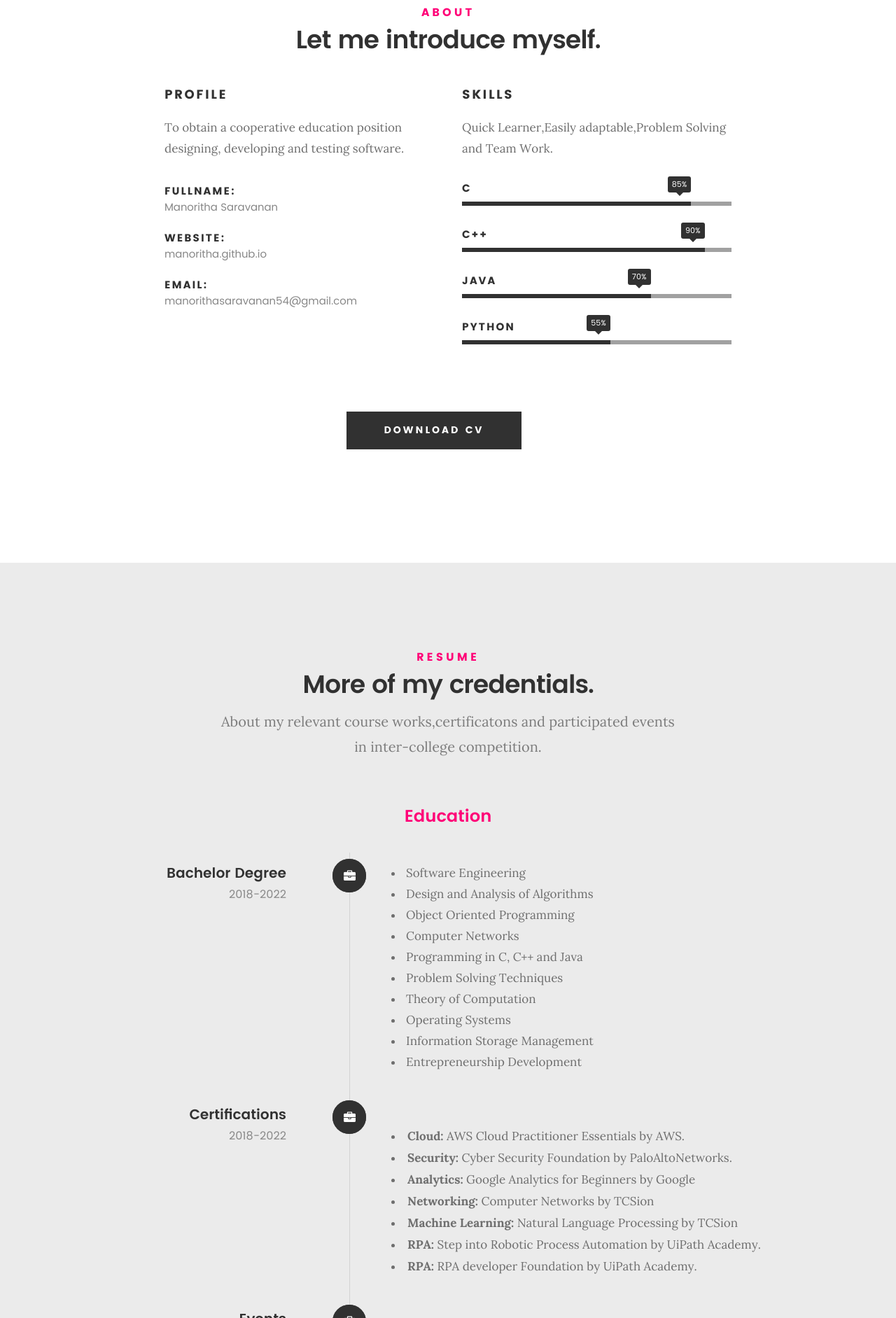
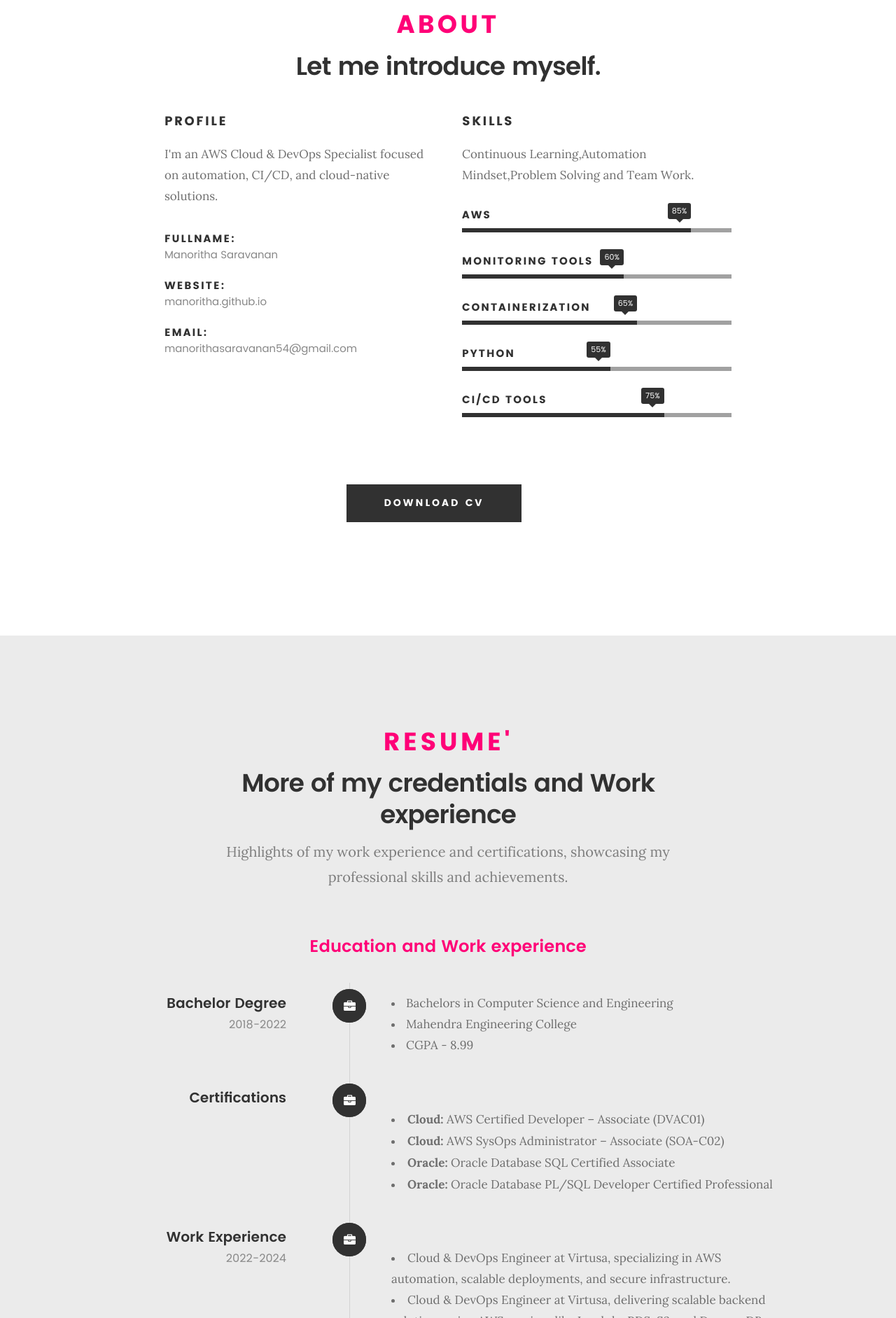
Before and after one commit to Manoritha/manoritha.github.io, a plain HTML site: page index.html in a window 1280 px wide. Shown: the part 917-2800 px from the top of the page at 70% size. Drawn offline with Linux system fonts and the light colour scheme; files whose address does not match are found by name.

Commit message:
Updated index.html

```diff
--- a/index.html
+++ b/index.html
@@ -77,7 +77,9 @@
 
 	   			<p class="intro-position">
 	   				<span>Computer Science Graduate</span>
-	   				<span>Aspiring Software Engineer</span>
+
+
+	   				<span>Cloud DevOps Engineer</span>
 	   			</p>
 
 	   			<a class="button stroke smoothscroll" href="#about" title="">More About Me</a>
@@ -102,7 +104,7 @@
    	<div class="row section-intro">
    		<div class="col-twelve">
 
-   			<h5>About</h5>
+   			<h5 style=" font-size: 36px">About</h5>
    			<h1>Let me introduce myself.</h1>
 
    		</div>
@@ -113,7 +115,8 @@
    		<div class="col-six tab-full">
 
    			<h3>Profile</h3>
-   			<p>To obtain a cooperative education position designing, developing and testing software. </p>
+
+   			<p>I'm an AWS Cloud & DevOps Specialist focused on automation, CI/CD, and cloud-native solutions. </p>
    			<ul class="info-list">
    				<li>
    					<strong>Fullname:</strong>
@@ -135,25 +138,32 @@
    		<div class="col-six tab-full">
 
    			<h3>Skills</h3>
-   			<p>Quick Learner,Easily adaptable,Problem Solving and Team Work.</p>
+
+
+   			<p>Continuous Learning,Automation Mindset,Problem Solving and Team Work.</p>
 
 				<ul class="skill-bars">
 				   <li>
 				   	<div class="progress percent85"><span>85%</span></div>
-				   	<strong>C</strong>
+          <strong>AWS</strong>
 				   </li>
 				   <li>
-				   	<div class="progress percent90"><span>90%</span></div>
-				   	<strong>C++</strong>
+				   	<div class="progress percent60"><span>60%</span></div>
+				   	<strong>Monitoring tools</strong>
 				   </li>
 				   <li>
-				   	<div class="progress percent70"><span>70%</span></div>
-				   	<strong>Java</strong>
+				   	<div class="progress percent65"><span>65%</span></div>
+				   	<strong>Containerization</strong>
 				   </li>
 				   <li>
 				   	<div class="progress percent55"><span>55%</span></div>
 				   	<strong>Python</strong>
 				   </li>
+
+				   <li>
+					<div class="progress percent75"><span>75%</span></div>
+					<strong>CI/CD Tools</strong>
+				</li>
 				   </ul> <!-- /skill-bars -->
 
    		</div>
@@ -162,7 +172,7 @@
 
    	<div class="row button-section">
    		<div class="col-twelve">
-   			<a href="https://manoritha.github.io/resume.pdf" title="Download CV" class="button button-primary" target="new">Download CV</a>
+   			<a href="https://manoritha.github.io/Manoritha_Saravanan_Resume'.pdf" title="Download CV" class="button button-primary" target="new">Download CV</a>
    		</div>
    	</div>
 
@@ -176,10 +186,10 @@
 		<div class="row section-intro">
    		<div class="col-twelve">
 
-   			<h5>Resume</h5>
-   			<h1>More of my credentials.</h1>
+   			<h5 style=" font-size: 36px">Resume'</h5>
+   			<h1>More of my credentials and Work experience</h1>
 
-   			<p class="lead">About my relevant course works,certificatons and participated events in inter-college competition.</p>
+   			<p class="lead">Highlights of my work experience and certifications, showcasing my professional skills and achievements.</p>
 
    		</div>
    	</div> <!-- /section-intro-->
@@ -190,7 +200,7 @@
 
 <div class="col-twelve resume-header">
 
-   			<h2>Education</h2>
+   			<h2>Education and Work experience</h2>
 
    		</div> <!-- /resume-header -->
 
@@ -215,34 +225,13 @@
 	   				<div class="timeline-content">
 	   					<ul>
 							<li>
-								<span>Software Engineering</span>
+								<span>Bachelors in Computer Science and Engineering</span>
 							</li>
 							<li>
-								<span>Design and Analysis of Algorithms</span>
+								<span>Mahendra Engineering College</span>
 							</li>
 							<li>
-								<span>Object Oriented Programming</span>
-							</li>
-							<li>
-								<span>Computer Networks</span>
-							</li>
-							<li>
-								<span>Programming in C, C++ and Java</span>
-							</li>
-							<li>
-								<span>Problem Solving Techniques</span>
-							</li>
-							<li>
-								<span>Theory of Computation</span>
-							</li>
-							<li>
-								<span>Operating Systems</span>
-							</li>
-							<li>
-								<span>Information Storage Management</span>
-							</li>
-							<li>
-								<span>Entrepreneurship Development</span>
+								<span>CGPA - 8.99</span>
 							</li>
 						</ul>
 					   </div>
@@ -259,40 +248,27 @@
 
 					<div class="timeline-header">
 						<h3>Certifications</h3>
-						<p>2018-2022</p>
 					</div>
 
 					<div class="timeline-content">
 						<p>
 							<li>
 								<strong>Cloud:</strong>
-								<span>AWS Cloud Practitioner Essentials by AWS.</span>
+								<span>AWS Certified Developer – Associate (DVAC01)</span>
 							</li>
 							<li>
-								<strong>Security:</strong>
-								<span>Cyber Security Foundation by PaloAltoNetworks.</span>
+								<strong>Cloud:</strong>
+								<span>AWS SysOps Administrator – Associate (SOA-C02)</span>
 							</li>
 							<li>
-								<strong>Analytics:</strong>
-								<span>Google Analytics for Beginners by Google</span>
+								<strong>Oracle:</strong>
+								<span>Oracle Database SQL Certified Associate</span>
 							</li>
 							<li>
-								<strong>Networking:</strong>
-								<span>Computer Networks by TCSion</span>
+								<strong>Oracle:</strong>
+								<span>Oracle Database PL/SQL Developer Certified Professional</span>
 							</li>
-							<li>
-								<strong>Machine Learning:</strong>
-								<span>Natural Language Processing by TCSion</span>
-							</li>
-							<li>
-								<strong>RPA:</strong>
-								<span>Step into Robotic Process Automation by UiPath Academy.</span>
-							</li>
-							<li>
-								<strong>RPA:</strong>
-								<span>RPA developer Foundation by UiPath Academy.</span>
-							</li>
-						</p>
+							</p>
 					</div>
 			 </div> <!-- /timeline-block -->
 
@@ -306,23 +282,20 @@
 				</div>
 
 				<div class="timeline-header">
-					<h3>Events</h3>
-					<p>2018-2022</p>
+					<h3>Work Experience</h3>
+					<p>2022-2024</p>
 				</div>
 
 				<div class="timeline-content">
 					<p>
 						<li>
-							<span>Participated in Hackathon conducted by Smartbridge and 3GIRPS in IIT Madras.</span>
+							<span>Cloud & DevOps Engineer at Virtusa, specializing in AWS automation, scalable deployments, and secure infrastructure.</span>
 						</li>
 						<li>
-							<span>Participated in workshop about Python and Networking.</span>
+							<span>Cloud & DevOps Engineer at Virtusa, delivering scalable backend solutions using AWS services like Lambda, RDS, S3, and DynamoDB.</span>
 						</li>
 						<li>
-							<span>Paper presentation about AI and Deep Learning and Virtual Reality.</span>
-						</li>
-						<li>
-							<span>Attended NPTEL Exam for Better Spoken English.</span>
+							<span>Intern at Virtusa, built a relational database for an e-commerce platform using Oracle SQL/PLSQL and collaborated via GitHub for version control.</span>
 						</li>
 					</p>
 				</div>
@@ -346,10 +319,8 @@
 		<div class="row section-intro">
    		<div class="col-twelve">
 
-   			<h5>Highlights</h5>
+   			<h5 style=" font-size: 36px">Highlights</h5>
    			<h1>What I have done so far..?</h1>
-
-   			<p class="lead">The things that I have learnt in some of the events and in some courses</p>
    		</div>
    	</div> <!-- /section-intro -->
 
@@ -359,13 +330,14 @@
 
 	      	<div class="service">
 
-	      		<span class="icon"><i class="fab fa-python"></i></span>
+	      		<span class="icon"><i class="fa fa-cloud"></i></span>
 
 	            <div class="service-content">
 
-	            	 <h3>Python Workshop</h3>
+	            	 <h3>Backend Automation & Application Deployment</h3>
 
-		            <p class="desc">About python,important algorithms used in Machine Learning,types  of ML and Breast cancer detection using ML algorithms.
+		            <p class="desc"> Automated backend tasks using AWS Lambda and deployed scalable operations with
+						AWS Elastic Beanstalk
 	         		</p>
 
 	         	</div>
@@ -374,59 +346,61 @@
 
 				<div class="service">
 
-					<span class="icon"><i class="fas fa-network-wired"></i></span>
+					<span class="icon"><i class="fab fa-aws"></i></span>
 
 	            <div class="service-content">
 
-	            	<h3>Networking Workshop</h3>
+	            	<h3>Cloud Database Migration</h3>
 
-		            <p class="desc">How to connect the LANs and how ro use the router and about OSI layer with real time examples and experience.
+		            <p class="desc">Migrated on-premises databases to AWS RDS, ensuring high availability and
+						 automated backup configurations
 	         		</p>
 
 	            </div>
 
-			   </div> <!-- /service -->
 
-			   <div class="service">
-
-				<span class="icon"><i class="fab fa-hackerrank"></i></span>
-	            <div class="service-content">
-
-	            	<h3>Hackathon</h3>
-
-		            <p class="desc">Smartbridge members taught about how to use IBM Watson free cloud service for AI and the use of Node-Red nad created a link to detect whether the given picture is a cat or a dog.
-	        			</p>
-
-	            </div>
 
 			   </div> <!-- /service -->
 
 				<div class="service">
 
-					<span class="icon"><i class="fas fa-laptop-code"></i></span>
+					<span class="icon"><i class="fas fa-database"></i></span>
 
 	            <div class="service-content">
 
-	            	<h3>Theory of Computation</h3>
+	            	<h3>Database Design & Optimization</h3>
 
-		            <p class="desc">Equivalence of languages described by finite state machines,analyzing regular expressions and regular languages and Comparing the equivalence of languages using turing machines and
-						undecidability.
-
+		            <p class="desc">Designed and implemented relational databases using Oracle SQL & PLSQL
+						during internship, optimizing schemas for e-commerce operations </p>
 
 	            </div>
 
-				</div> <!-- /service -->
+			</div> <!-- /service -->
+
+			<div class="service">
+
+			 <span class="icon"><i class="fab fa-hackerrank"></i></span>
+			 <div class="service-content">
+
+				 <h3>GenAI Hackathon Participation</h3>
+
+				 <p class="desc">Participated in GenAI Hackathon conducted by Virtusa, aimed at leveraging AI for new
+					idea generation and further implementations
+
+			 </div>
+
+			</div> <!-- /service -->
 
 			   <div class="service">
 
-			   	<span class="icon"><i class="fas fa-database"></i></span>
+			   	<span class="icon"><i class="fas fa-code"></i></span>
 
 	            <div class="service-content">
 
-	            	<h3>Information Storage Management</h3>
+	            	<h3>Infrastructure as Code (IaC) implementation</h3>
 
-		            <p class="desc">Evaluating storage architecture, about storage networking technologies such as SCSI,SAN,NAS and articulate business continuity solutions including, backup and recovery
-						technologies.
+		            <p class="desc">Built Infrastructure as Code using AWS CloudFormation and Terraform for rapid and
+						consistent environment provisioning
 	        			</p>
 
 	            </div>
@@ -435,14 +409,14 @@
 
 			   <div class="service">
 
-			   	<span class="icon"><i class="fas fa-mobile-alt"></i></span>
+			   	<span class="icon"><i class="fas fa-shield-alt"></i></span>
 
 	            <div class="service-content">
 
-	            	 <h3>Mobile Computing</h3>
+	            	 <h3>Cloud Monitoring and Security Enhancement</h3>
 
-		            <p class="desc">The basics of mobile telecommunication systems,the functionality of MAC, network layer and Identify a routing
-						protocol for a given Ad hoc network and to develop a mobile application using android/blackberry/ios/Windows SDK.
+		            <p class="desc">Enhanced monitoring with AWS CloudWatch and enforced cloud security using custom
+						AWS IAM policies
 	        			</p>
 
 	            </div>
```
Also changed, not shown: 4 other files.
